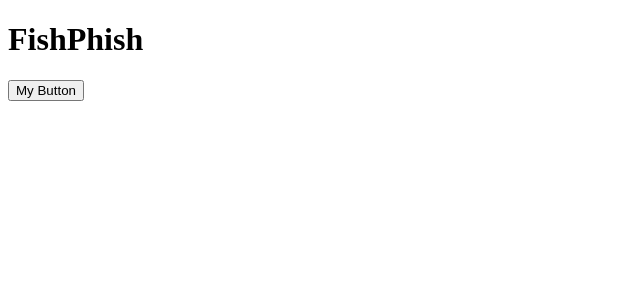
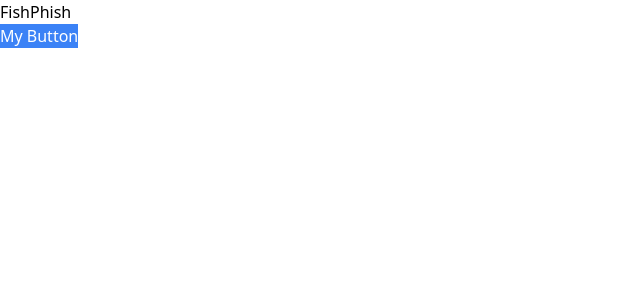
Before and after one commit to Rha02/fish-phish, a React (Vite) app: page / in a window 1280 px wide. Shown: the top 300 px of the page, without its empty margins (0-640 px from the left). Built offline with nearby package versions, Linux system fonts and the light colour scheme.

Commit message:
Installed Tailwind CSS

```diff
--- a/package.json
+++ b/package.json
@@ -20,11 +20,13 @@
     "@typescript-eslint/eslint-plugin": "^6.0.0",
     "@typescript-eslint/parser": "^6.0.0",
     "@vitejs/plugin-react": "^4.0.3",
+    "autoprefixer": "^10.4.16",
     "eslint": "^8.45.0",
     "eslint-plugin-react-hooks": "^4.6.0",
     "eslint-plugin-react-refresh": "^0.4.3",
-    "tailwindcss": "^3.3.5",
     "typescript": "^5.0.2",
-    "vite": "^4.4.5"
+    "vite": "^4.4.5",
+    "postcss": "^8.4.31",
+    "tailwindcss": "^3.3.5"
   }
 }
--- /dev/null
+++ b/postcss.config.js
@@ -0,0 +1,6 @@
+export default {
+    plugins: {
+        tailwindcss: {},
+        autoprefixer: {},
+    },
+};
--- a/src/App.tsx
+++ b/src/App.tsx
@@ -45,14 +45,15 @@
 
     return (
         <>
+            <div className="">
                 <h1>FishPhish</h1>
                 <div className="">
-                <button onClick={onClick}>
+                    <button className="bg-blue-500 text-white" onClick={onClick}>
                         My Button
                     </button>
                 </div>
                 <div>
-                { mailPayload &&
+                    {mailPayload &&
                         <p>
                             Sender Email: {mailPayload.senderEmail}
                             <br />
@@ -65,7 +66,7 @@
                     }
                 </div>
                 <div>
-                { mailScanResponse &&
+                    {mailScanResponse &&
                         <p>
                             Score: {mailScanResponse.score}
                             <br />
@@ -73,6 +74,7 @@
                         </p>
                     }
                 </div>
+            </div>
         </>
     );
 }
--- /dev/null
+++ b/src/index.css
@@ -0,0 +1,3 @@
+@tailwind base;
+@tailwind components;
+@tailwind utilities;
--- a/src/main.tsx
+++ b/src/main.tsx
@@ -1,6 +1,7 @@
 import React from 'react';
 import ReactDOM from 'react-dom/client';
 import App from './App.tsx';
+import './index.css';
 
 ReactDOM.createRoot(document.getElementById('root')!).render(
     <React.StrictMode>
--- a/tailwind.config.js
+++ b/tailwind.config.js
@@ -1,6 +1,9 @@
 /** @type {import('tailwindcss').Config} */
 export default {
-    content: [],
+    content: [
+        "./index.html",
+        "./src/**/*.{js,ts,jsx,tsx}",
+    ],
     theme: {
         extend: {},
     },
```
Also changed, not shown: 1 other file (tests, documents, lock files or other folders). Lines whose indentation alone changed are shown as unchanged.
